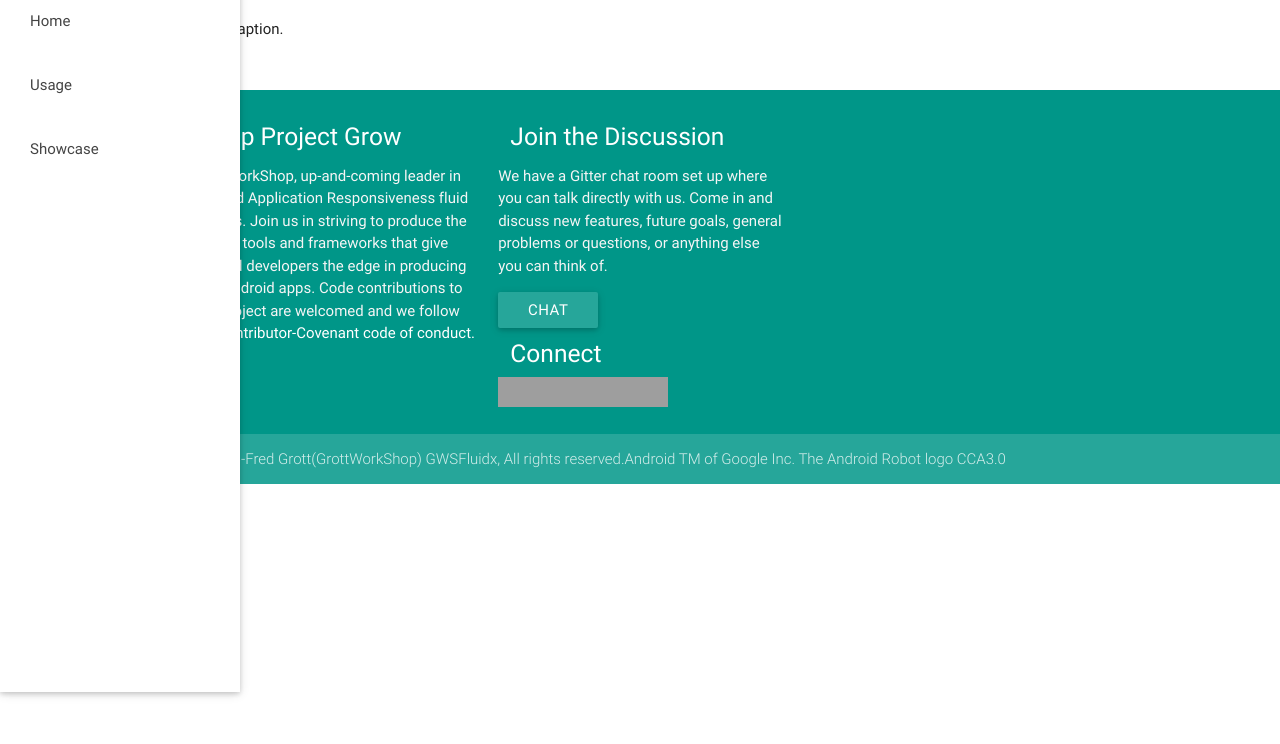
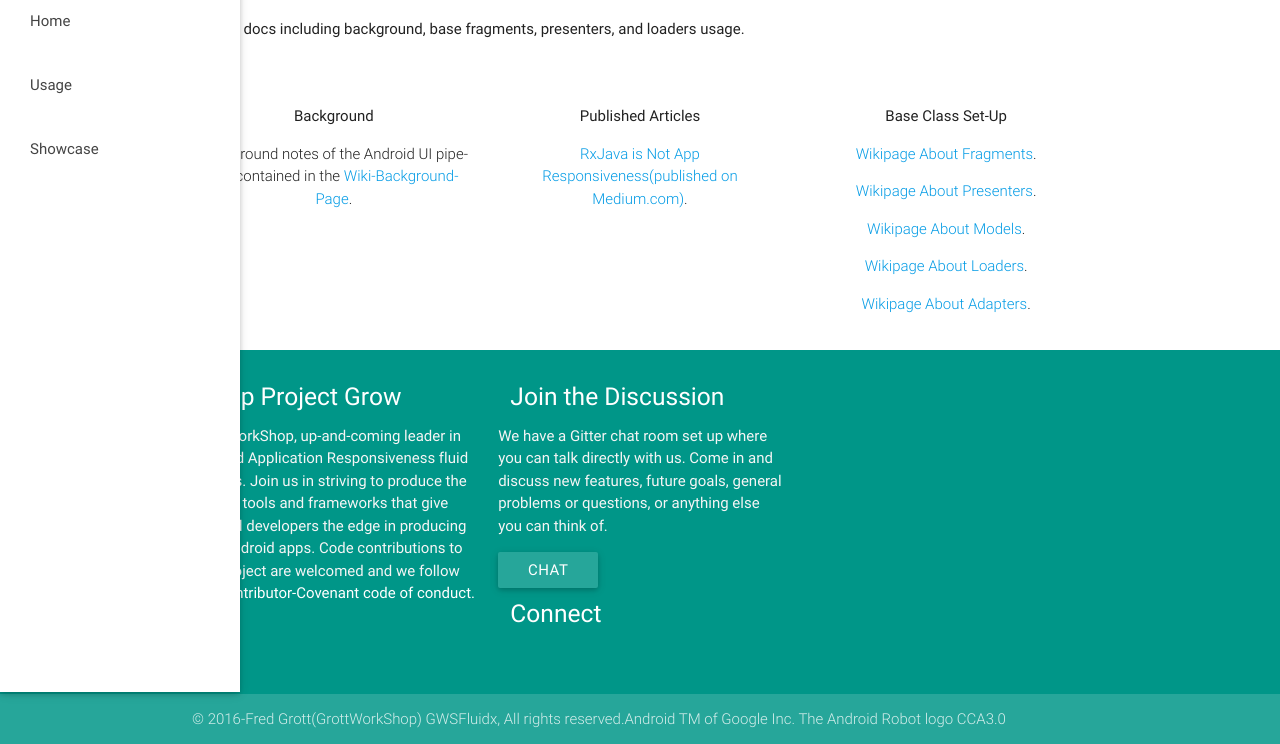
Before and after one commit to fredgrott/GWSFluidx, a plain HTML site: page docs/docs.html in a window 1280 px wide. Shown: the part 168-912 px from the top of the page. Before the commit the page ends 800 px from the top, so only its background shows below. Drawn offline with Linux system fonts and the light colour scheme; grey boxes are pictures that could not be loaded.

Commit message:
added wiki page url stubs to docs.html  page

```diff
--- a/docs/docs.html
+++ b/docs/docs.html
@@ -48,11 +48,41 @@
              <div id="docs" class="scrollspy">
                <h2 class="header">Docs</h2>
                <p class="caption">
-                      Docs caption.
+                      Helpful docs including background, base fragments, presenters, and loaders usage.
                </p>
              </div>
            </div>
          </div>
+       </div>
+       <!--   Promo Section   -->
+       <div class="row">
+           <div class="col s12 m4">
+               <div class="center promo">
+
+                   <p class="promo-caption">Background</p>
+                   <p class="light center">Background notes of the Android UI pipe-line contained in the <a href="">Wiki-Background-Page</a>.</p>
+               </div>
+           </div>
+
+           <div class="col s12 m4">
+               <div class="center promo">
+
+                   <p class="promo-caption">Published Articles</p>
+                   <p class="light center"><a href="">RxJava is Not App Responsiveness(published on Medium.com)</a>.</p>
+               </div>
+           </div>
+
+           <div class="col s12 m4">
+               <div class="center promo">
+
+                   <p class="promo-caption">Base Class Set-Up</p>
+                   <p class="light center"><a href="">Wikipage About Fragments</a>.</p>
+                   <p class="light center"><a href="">Wikipage About Presenters</a>.</p>
+                   <p class="light center"><a href="">Wikipage About Models</a>.</p>
+                   <p class="light center"><a href="">Wikipage About Loaders</a>.</p>
+                   <p class="light center"><a href="">Wikipage About Adapters</a>.</p>
+               </div>
+           </div>
        </div>
      </div>
    </main>
```
